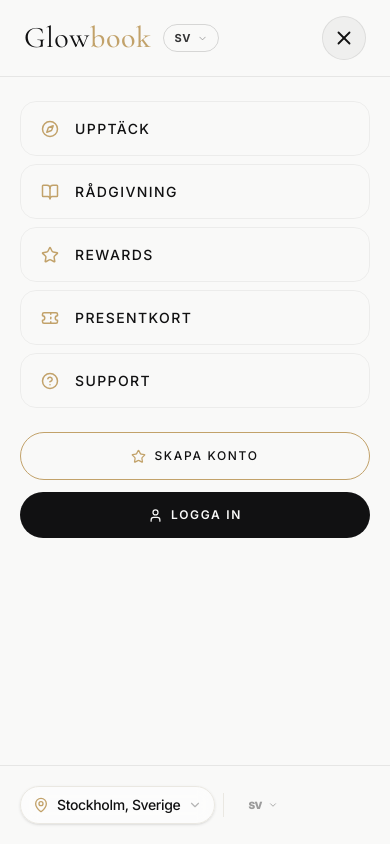
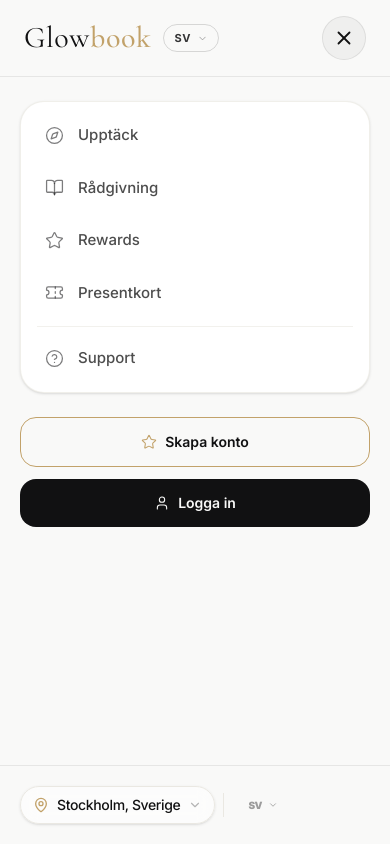
Before and after one commit to zofielyberg-del/glowbook, a Next.js app: page / in a window 390 px wide. Both pictures are taken after a click on the button 346 px from the left and 39 px from the top of the page. Shown: the top 844 px of the page. Built offline with nearby package versions, Linux system fonts and the light colour scheme.

Commit message:
Redesign mobile and desktop user menus with clean SaaS card style

```diff
--- a/src/components/layout/Header.tsx
+++ b/src/components/layout/Header.tsx
@@ -6,7 +6,7 @@ import { usePathname } from 'next/navigation';
 import {
     Compass, BookOpen, Star, Ticket, HelpCircle,
     AlignJustify, Sun, Moon, Calendar, User, Settings,
-    Users, Scissors, ChevronDown, MessageSquare, X, Check, Globe
+    Users, Scissors, ChevronDown, MessageSquare, X, Check, Globe, LogOut
 } from 'lucide-react';
 import clsx from 'clsx';
 import { useLanguage } from '@/context/LanguageContext';
@@ -212,29 +212,42 @@ export default function Header() {
                                 {isUserDropdownOpen && (
                                     <>
                                         <div className="fixed inset-0 z-40" onClick={() => setIsUserDropdownOpen(false)} />
-                                        <div className="absolute right-0 mt-3 w-52 bg-background border border-border rounded-2xl shadow-2xl overflow-hidden z-50 p-2">
+                                        <div className="absolute right-0 mt-3 w-60 bg-card/95 dark:bg-[#141416]/95 backdrop-blur-xl border border-border/80 rounded-3xl shadow-[0_20px_50px_rgba(0,0,0,0.12)] dark:shadow-[0_20px_50px_rgba(0,0,0,0.5)] overflow-hidden z-50 p-2 animate-in fade-in zoom-in-95 duration-150">
                                             <Link
                                                 href={isProvider ? "/provider" : isAdmin ? "/admin" : "/profile"}
                                                 onClick={() => setIsUserDropdownOpen(false)}
-                                                className="flex items-center gap-3 px-4 py-3 text-[11px] font-medium uppercase tracking-[0.12em] text-foreground/70 hover:text-foreground hover:bg-foreground/5 rounded-xl transition-all"
+                                                className={clsx(
+                                                    "flex items-center gap-3 px-3.5 py-2.5 text-sm font-medium rounded-2xl transition-all",
+                                                    (pathname === '/provider' || pathname === '/admin' || pathname === '/profile')
+                                                        ? "bg-foreground/[0.07] text-foreground font-semibold"
+                                                        : "text-foreground/75 hover:text-foreground hover:bg-foreground/[0.04]"
+                                                )}
                                             >
-                                                <User size={15} style={{ color: '#C2A26A' }} /> {isProvider ? t('nav_dashboard') : isAdmin ? 'Admin' : t('my_pages')}
+                                                <User size={17} strokeWidth={1.6} className="text-foreground/70" />
+                                                {isProvider ? t('nav_dashboard') : isAdmin ? 'Admin' : t('my_pages')}
                                             </Link>
                                             {isProvider && (
                                                 <Link
                                                     href="/provider/settings"
                                                     onClick={() => setIsUserDropdownOpen(false)}
-                                                    className="flex items-center gap-3 px-4 py-3 text-[11px] font-medium uppercase tracking-[0.12em] text-foreground/70 hover:text-foreground hover:bg-foreground/5 rounded-xl transition-all"
+                                                    className={clsx(
+                                                        "flex items-center gap-3 px-3.5 py-2.5 text-sm font-medium rounded-2xl transition-all",
+                                                        pathname === '/provider/settings'
+                                                            ? "bg-foreground/[0.07] text-foreground font-semibold"
+                                                            : "text-foreground/75 hover:text-foreground hover:bg-foreground/[0.04]"
+                                                    )}
                                                 >
-                                                    <Settings size={15} style={{ color: '#C2A26A' }} /> {t('nav_settings')}
+                                                    <Settings size={17} strokeWidth={1.6} className="text-foreground/70" />
+                                                    {t('nav_settings')}
                                                 </Link>
                                             )}
-                                            <div className="h-px bg-border my-1" />
+                                            <div className="h-px bg-border/60 my-1.5 mx-2" />
                                             <button
                                                 onClick={() => { setIsUserDropdownOpen(false); logout(); window.location.href = '/auth/login'; }}
-                                                className="w-full flex items-center gap-3 px-4 py-3 text-[11px] font-medium uppercase tracking-[0.12em] text-red-500 hover:bg-red-500/5 rounded-xl transition-all"
+                                                className="w-full flex items-center gap-3 px-3.5 py-2.5 text-sm font-medium text-red-500 hover:bg-red-500/8 rounded-2xl transition-all"
                                             >
-                                                <X size={15} /> {t('logout')}
+                                                <LogOut size={17} strokeWidth={1.6} />
+                                                {t('logout')}
                                             </button>
                                         </div>
                                     </>
@@ -338,16 +351,19 @@ export default function Header() {
                         </div>
 
                         {/* Menu items */}
-                        <div style={{ flex: 1, overflowY: 'auto', padding: '24px 20px' }}>
+                        <div className="flex-1 overflow-y-auto px-5 py-6 space-y-5">
                             {showLoggedInUI && (
-                                <div style={{ marginBottom: '24px', padding: '20px', borderRadius: '20px', background: 'rgba(194, 162, 106, 0.08)', border: '1px solid rgba(194, 162, 106, 0.2)' }}>
-                                    <div style={{ display: 'flex', alignItems: 'center', gap: '14px' }}>
-                                        <div style={{ width: '42px', height: '42px', borderRadius: '12px', background: '#C2A26A', display: 'flex', alignItems: 'center', justifyContent: 'center', color: '#0B0B0C' }}>
-                                            <User size={20} />
+                                <div className="flex items-center gap-3.5 px-4 py-3.5 rounded-3xl bg-card border border-border/70 shadow-sm">
+                                    <div className="w-11 h-11 rounded-full overflow-hidden border-2 border-[#C2A26A]/60 bg-[#C2A26A]/15 flex items-center justify-center shrink-0">
+                                        {user?.profileImage ? (
+                                            <img src={user.profileImage} alt="Profilbild" className="w-full h-full object-cover" />
+                                        ) : (
+                                            <User size={20} strokeWidth={1.6} className="text-[#C2A26A]" />
+                                        )}
                                     </div>
-                                        <div>
-                                            <p style={{ fontSize: '10px', fontWeight: 600, textTransform: 'uppercase', letterSpacing: '0.15em', color: '#C2A26A', marginBottom: '2px' }}>Inloggad</p>
-                                            <p style={{ fontSize: '16px', fontWeight: 500, color: theme === 'dark' ? '#F1EFF7' : '#111112' }}>
+                                    <div className="min-w-0">
+                                        <p className="text-[11px] font-semibold uppercase tracking-wider text-[#C2A26A]">Inloggad</p>
+                                        <p className="text-base font-semibold text-foreground truncate">
                                             {(() => {
                                                 if (isProvider) {
                                                     if (user) {
@@ -355,7 +371,7 @@ export default function Header() {
                                                         if (tier === 'luxe') {
                                                             return user.name || 'Studio Luxe';
                                                         }
-                                                            return user.firstName || 'Studio Partner';
+                                                        return user.firstName || user.name || 'Studio Partner';
                                                     }
                                                     return 'Studio Partner';
                                                 }
@@ -364,10 +380,10 @@ export default function Header() {
                                         </p>
                                     </div>
                                 </div>
-                                </div>
                             )}
 
-                            <div style={{ display: 'flex', flexDirection: 'column', gap: '8px' }}>
+                            <div className="bg-card border border-border/70 rounded-3xl p-2 shadow-sm">
+                                <div className="flex flex-col gap-0.5">
                                     {[
                                         ...(showLoggedInUI ? (
                                             isProviderPortal ? [
@@ -375,67 +391,82 @@ export default function Header() {
                                                 { href: "/provider/customers", icon: Users, label: t('dash_nav_customers') },
                                                 { href: "/provider/services", icon: Scissors, label: t('dash_nav_services') },
                                                 { href: "/provider/settings?tab=inbox", icon: MessageSquare, label: t('nav_inbox') },
-                                            { href: "/provider/settings", icon: Settings, label: t('nav_settings') },
+                                                { href: "/provider/settings", icon: Settings, label: t('nav_settings'), dividerBefore: true },
                                             ] : isProvider ? [
                                                 { href: "/provider", icon: User, label: t('nav_dashboard') },
                                                 { href: "/explore", icon: Compass, label: t('discover') },
                                                 { href: "/provider/settings?tab=inbox", icon: MessageSquare, label: t('nav_inbox') },
-                                            { href: "/provider/settings", icon: Settings, label: t('nav_settings') },
+                                                { href: "/provider/settings", icon: Settings, label: t('nav_settings'), dividerBefore: true },
                                             ] : isAdmin ? [
                                                 { href: "/admin", icon: User, label: 'Admin' },
                                                 { href: "/explore", icon: Compass, label: t('discover') },
-                                            { href: "/support", icon: HelpCircle, label: t('nav_support') },
+                                                { href: "/support", icon: HelpCircle, label: t('nav_support'), dividerBefore: true },
                                             ] : [
                                                 { href: "/profile", icon: User, label: t('my_pages') },
                                                 { href: "/explore", icon: Compass, label: t('discover') },
-                                            { href: "/support", icon: HelpCircle, label: t('nav_support') },
+                                                { href: "/support", icon: HelpCircle, label: t('nav_support'), dividerBefore: true },
                                             ]
                                         ) : [
                                             { href: "/explore", icon: Compass, label: t('discover') },
                                             { href: "/guides", icon: BookOpen, label: t('nav_guides') },
                                             { href: "/rewards", icon: Star, label: t('nav_rewards') },
                                             { href: "/giftcards", icon: Ticket, label: t('nav_giftcards') },
-                                        { href: "/support", icon: HelpCircle, label: t('nav_support') },
+                                            { href: "/support", icon: HelpCircle, label: t('nav_support'), dividerBefore: true },
                                         ])
-                                ].map((item) => (
+                                    ].map((item: any) => {
+                                        const isActive = pathname === item.href;
+                                        return (
+                                            <div key={item.href}>
+                                                {item.dividerBefore && <div className="h-px bg-border/60 my-1.5 mx-2" />}
                                                 <Link
-                                        key={item.href}
                                                     href={item.href}
                                                     onClick={() => setIsMobileMenuOpen(false)}
-                                        style={{ display: 'flex', alignItems: 'center', gap: '16px', padding: '16px 20px', borderRadius: '16px', color: theme === 'dark' ? '#F1EFF7' : '#111112', fontSize: '14px', fontWeight: 500, letterSpacing: '0.1em', textTransform: 'uppercase', textDecoration: 'none', border: theme === 'dark' ? '1px solid rgba(255,255,255,0.06)' : '1px solid rgba(0,0,0,0.05)' }}
+                                                    className={clsx(
+                                                        "flex items-center gap-3.5 px-4 py-3.5 rounded-2xl text-[15px] transition-all",
+                                                        isActive
+                                                            ? "bg-foreground/[0.07] text-foreground font-semibold"
+                                                            : "text-foreground/75 hover:text-foreground hover:bg-foreground/[0.04] font-medium"
+                                                    )}
                                                 >
-                                        <item.icon size={18} style={{ color: '#C2A26A' }} />
-                                        {item.label}
+                                                    <item.icon size={19} strokeWidth={1.6} className={isActive ? "text-foreground" : "text-foreground/55"} />
+                                                    <span>{item.label}</span>
                                                 </Link>
-                                ))}
+                                            </div>
+                                        );
+                                    })}
+
+                                    {showLoggedInUI && (
+                                        <>
+                                            <div className="h-px bg-border/60 my-1.5 mx-2" />
+                                            <button
+                                                onClick={() => { setIsMobileMenuOpen(false); logout(); window.location.href = '/auth/login'; }}
+                                                className="w-full flex items-center gap-3.5 px-4 py-3.5 rounded-2xl text-[15px] font-medium text-red-500 hover:bg-red-500/8 transition-all text-left"
+                                            >
+                                                <LogOut size={19} strokeWidth={1.6} />
+                                                <span>{t('logout')}</span>
+                                            </button>
+                                        </>
+                                    )}
+                                </div>
+                            </div>
 
                             {!showLoggedInUI && (
-                                    <div style={{ display: 'flex', flexDirection: 'column', gap: '12px', marginTop: '16px' }}>
+                                <div className="flex flex-col gap-3 pt-1">
                                     <Link
                                         href="/auth/register?role=provider"
                                         onClick={() => setIsMobileMenuOpen(false)}
-                                            style={{ display: 'flex', alignItems: 'center', justifyContent: 'center', gap: '8px', padding: '14px', borderRadius: '9999px', border: '1px solid #C2A26A', color: theme === 'dark' ? '#F1EFF7' : '#111112', fontSize: '12px', fontWeight: 500, textTransform: 'uppercase', letterSpacing: '0.14em', textDecoration: 'none' }}
+                                        className="flex items-center justify-center gap-2 py-3.5 rounded-2xl border border-[#C2A26A] text-foreground text-sm font-semibold transition-all hover:bg-[#C2A26A]/10"
                                     >
-                                            <Star size={15} style={{ color: '#C2A26A' }} /> {t('action_register')}
+                                        <Star size={16} strokeWidth={1.6} className="text-[#C2A26A]" /> {t('action_register')}
                                     </Link>
                                     <Link
                                         href="/auth/login"
                                         onClick={() => setIsMobileMenuOpen(false)}
-                                            style={{ display: 'flex', alignItems: 'center', justifyContent: 'center', gap: '8px', padding: '14px', borderRadius: '9999px', background: theme === 'dark' ? '#F1EFF7' : '#111112', color: theme === 'dark' ? '#0B0B0C' : '#F9F9F8', fontSize: '12px', fontWeight: 600, textDecoration: 'none', textTransform: 'uppercase', letterSpacing: '0.14em' }}
+                                        className="flex items-center justify-center gap-2 py-3.5 rounded-2xl bg-foreground text-background text-sm font-semibold transition-all"
                                     >
-                                            <User size={15} /> {t('action_login')}
+                                        <User size={16} strokeWidth={1.6} /> {t('action_login')}
                                     </Link>
                                 </div>
-                                )}
-                            </div>
-
-                            {showLoggedInUI && (
-                                <button
-                                    onClick={() => { setIsMobileMenuOpen(false); logout(); window.location.href = '/auth/login'; }}
-                                    style={{ marginTop: '24px', width: '100%', padding: '14px', borderRadius: '16px', background: 'rgba(239,68,68,0.08)', color: '#ef4444', fontSize: '13px', fontWeight: 500, display: 'flex', alignItems: 'center', justifyContent: 'center', gap: '10px', border: '1px solid rgba(239,68,68,0.15)', cursor: 'pointer', letterSpacing: '0.1em', textTransform: 'uppercase' }}
-                                >
-                                    <X size={16} /> {t('logout')}
-                                </button>
                             )}
                         </div>
 
```
Lines whose indentation alone changed are shown as unchanged.
